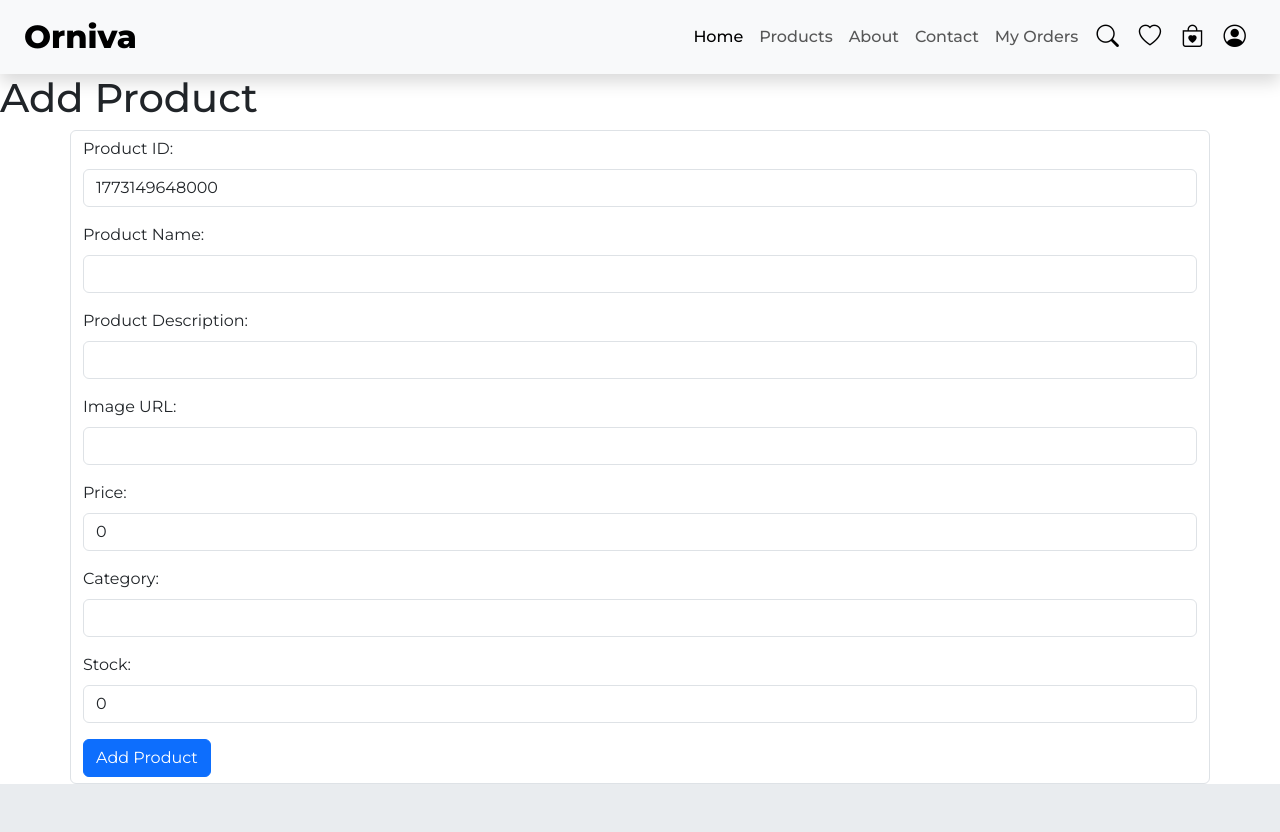
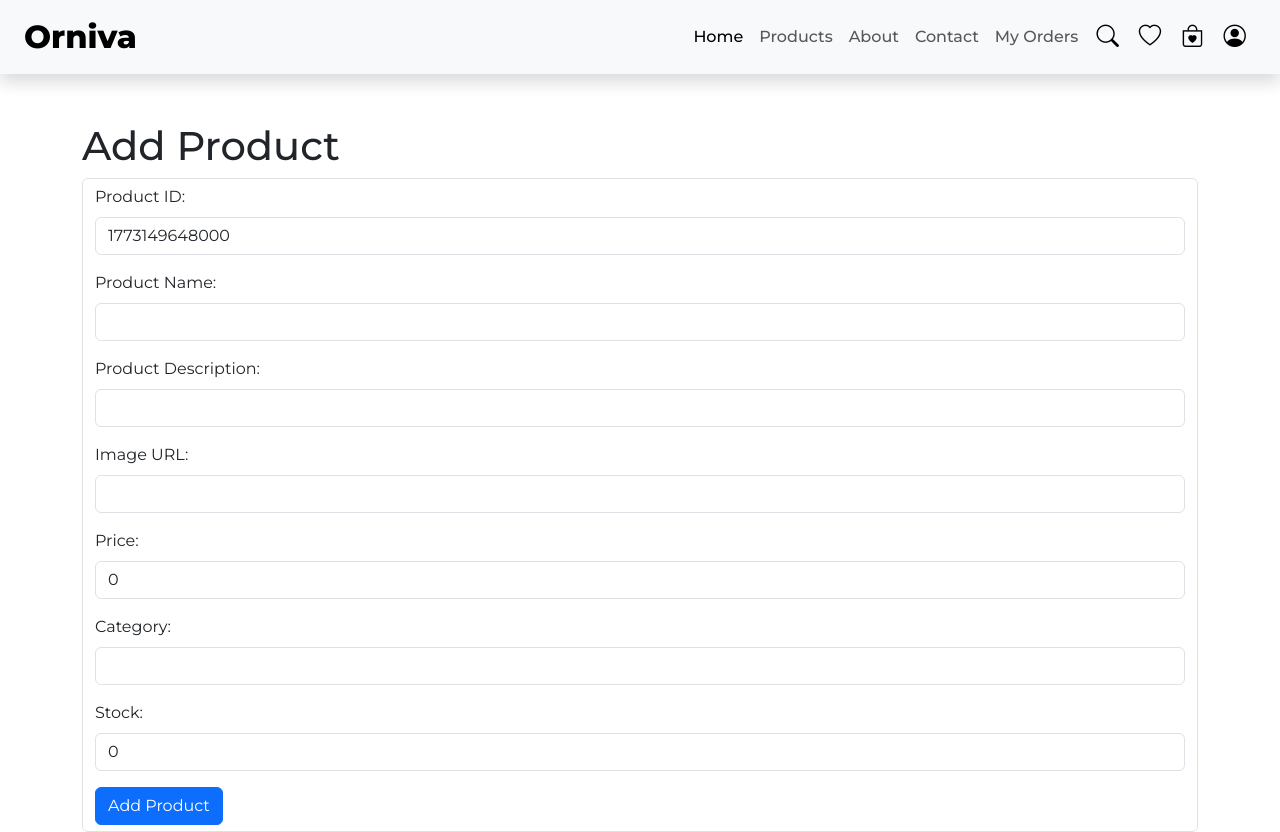
Before and after one commit to kirankumar-Matham96/Angular-e-commerse-app, an Angular app: page /add-product in a window 1280 px wide. Shown: the top 832 px of the page. Built offline with nearby package versions, Linux system fonts and the light colour scheme.

Commit message:
update: some basic style adjustments

```diff
--- a/src/app/add-product/add-product.html
+++ b/src/app/add-product/add-product.html
@@ -1,5 +1,6 @@
+<div class="container my-5">
   <h1>Add Product</h1>
-<form class="form-control container" [formGroup]="addProductForm">
+  <form class="form-control" [formGroup]="addProductForm">
     <div class="mb-3">
       <label for="id" class="form-label">Product ID: </label>
       <input class="form-control" id="id" type="text" formControlName="id" readonly />
@@ -37,3 +38,4 @@
 
     <button type="submit" class="btn btn-primary" (click)="submitHandle()">Add Product</button>
   </form>
+</div>
--- a/src/app/product-details/product-details.html
+++ b/src/app/product-details/product-details.html
@@ -53,7 +53,7 @@
             {{ isInCart ? 'Already in Cart' : 'Add to Cart' }}
           </button>
           <button class="btn btn-outline-danger" (click)="addToWishList()">♥ Wishlist</button>
-          <button class="btn btn-outline-warning" (click)="updateProduct(product.id)">
+          <button class="btn btn-warning ms-3" (click)="updateProduct(product.id)">
             🖋 Update
           </button>
         </div>
--- a/src/app/products/products.html
+++ b/src/app/products/products.html
@@ -1,5 +1,4 @@
-<section class="container products w-100">
-  <button routerLink="/add-product">Add New Product</button>
+<section class="container products min-vh-100 w-100 my-5">
   @defer {
     @if (filteredProducts) {
       <!-- left -->
@@ -36,7 +35,7 @@
         </div>
       </div>
       <!-- right -->
-      <div class="row g-4">
+      <div class="row g-4 mb-3">
         @for (product of filteredProducts; track product.id) {
           <div class="col-12 col-sm-6 col-md-4 col-lg-3" (click)="openProductDetails(product.id)">
             <div class="card h-100 shadow-sm product-card">
@@ -85,4 +84,5 @@
   } @loading {
     <div class="text-center p-5">Loading products...</div>
   }
+  <button routerLink="/add-product" class="btn btn-outline-primary fw-bold">Add New Product</button>
 </section>
--- a/src/app/update-product/update-product.html
+++ b/src/app/update-product/update-product.html
@@ -1,3 +1,4 @@
+<div class="container my-5">
   <h1>Update Product</h1>
   <form class="form-control container" [formGroup]="updateProductForm">
     <div class="mb-3">
@@ -37,3 +38,4 @@
 
     <button type="submit" class="btn btn-primary" (click)="submitHandle()">Update Product</button>
   </form>
+</div>
```
Lines whose indentation alone changed are shown as unchanged.
